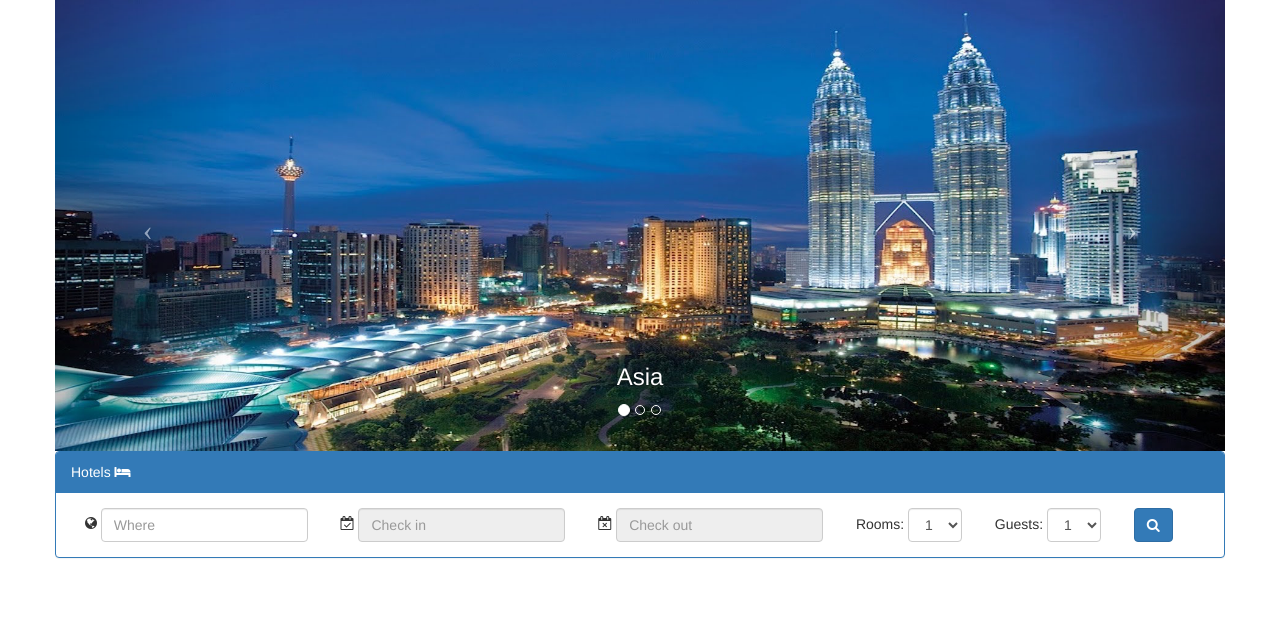
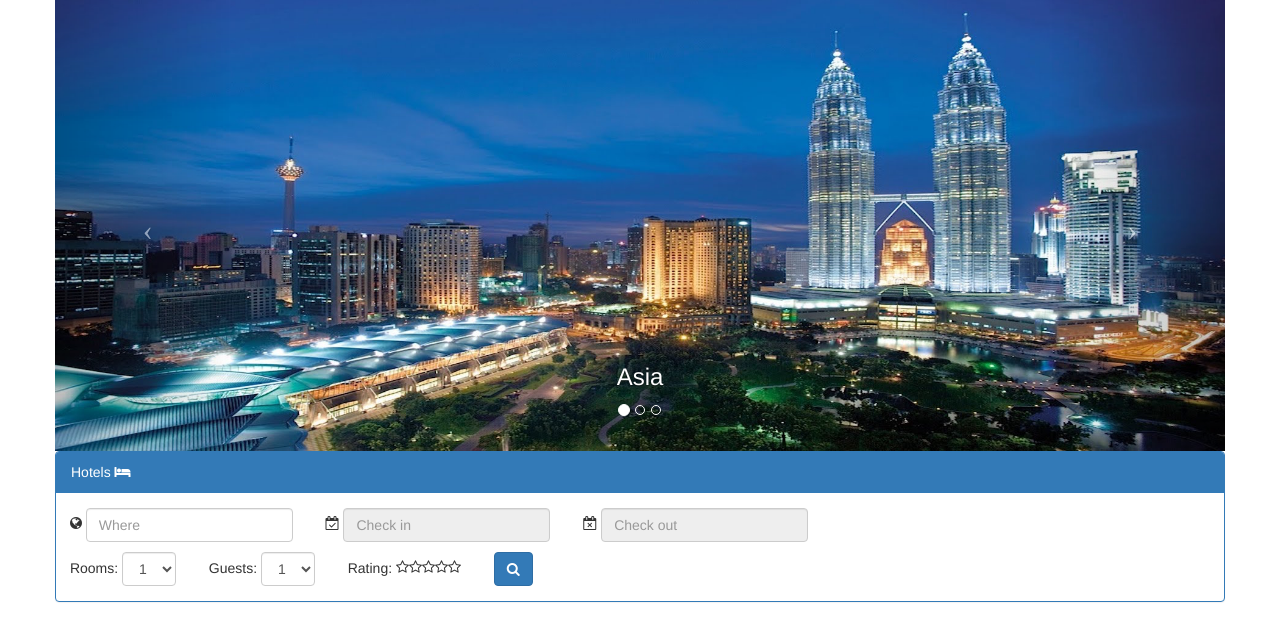
Before and after one commit to darrylmendonez/travel-site, a PHP site: page /travel-site.html in a window 1280 px wide. Shown: the part 72-713 px from the top of the page. Run offline with PHP 8.4, Linux system fonts and the light colour scheme; some libraries are stand-ins or nearby versions.

Commit message:
started star rating. Got three starts to light up on click. need to finish

```diff
--- a/css/styles.css
+++ b/css/styles.css
@@ -4,9 +4,13 @@
 
 .buffer {
   display: inline-block;
-  margin-left: 25px;
+  width: 25px;
 }
 
 .white-text {
   color: white;
 }
+
+.row-buffer {
+  margin-top: 10px;
+}
--- a/js/scripts.js
+++ b/js/scripts.js
@@ -1,4 +1,31 @@
 $(document).ready(function(){
+
+  // Datepicker for checkin and checkout
   $('.datepicker').pickadate();
   $('.timepicker').pickatime();
-})
+
+  // Star ratings
+  $("#one-star").on("click", function(oneStar){
+    var firstBlackStar = $("<i>").attr("id", "one-star").addClass("fa fa-star");
+    $("#one-star").replaceWith($(firstBlackStar));
+  });
+
+  $("#two-stars").on("click", function(twoStars){
+    var firstBlackStar = $("<i>").attr("id", "one-star").addClass("fa fa-star");
+    var secondBlackStars = $("<i>").attr("id", "two-stars").addClass("fa fa-star");
+    $("#one-star").replaceWith($(firstBlackStar));
+    $("#two-stars").replaceWith($(secondBlackStars));
+  });
+
+    $("#three-stars").on("click", function(threeStars){
+    var firstBlackStar = $("<i>").attr("id", "one-star").addClass("fa fa-star");
+    var secondBlackStars = $("<i>").attr("id", "two-stars").addClass("fa fa-star");
+    var threeBlackStars = $("<i>").attr("id", "three-stars").addClass("fa fa-star");
+    $("#one-star").replaceWith($(firstBlackStar));
+    $("#two-stars").replaceWith($(secondBlackStars));
+    $("#three-stars").replaceWith($(threeBlackStars));
+  });
+
+
+
+});
--- a/travel-site.html
+++ b/travel-site.html
@@ -77,12 +77,16 @@
         <div class="panel-body">
           <form class="form-horizontal form-inline">
             <div class="form-group">
+              <div class="row">
                 <div class="buffer"></div>
                 <i class="fa fa-globe"></i> <input type="text" class="form-control" placeholder="Where">
                 <div class="buffer"></div>
                 <i class="fa fa-calendar-check-o"></i> <input type="text" class="datepicker fieldset__input js__datepicker picker__input form-control" placeholder="Check in">
                 <div class="buffer"></div>
                 <i class="fa fa-calendar-times-o"></i> <input type="text" class="datepicker fieldset__input js__datepicker picker__input form-control" placeholder="Check out">
+              </div> <!-- end row -->
+              <div class="row-buffer"></div>
+              <div class="row">
                 <div class="buffer"></div>
                 Rooms:
                 <select class="form-control">
@@ -100,10 +104,12 @@
                     <option>5</option>
                   </select>
                 <div class="buffer"></div>
+                Rating: <i id="one-star" class="fa fa-star-o"></i><i id="two-stars" class="fa fa-star-o"></i><i id="three-stars" class="fa fa-star-o"></i><i id="four-stars" class="fa fa-star-o"></i><i id="five-stars" class="fa fa-star-o"></i>
+                <div class="buffer"></div>
                 <button class="btn btn-primary"><i class="fa fa-search"></i></button>
+              </div> <!-- end row -->
             </div>
           </form>
-        </div>
       </div>
     </div>
   </div>
```
Lines whose indentation alone changed are shown as unchanged.
